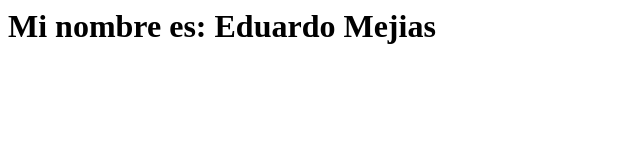
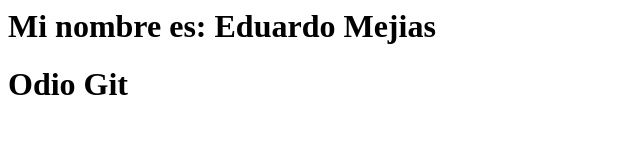
Before and after one commit to victorx29/practicaPullRequest, a plain HTML site: page index.html in a window 1280 px wide. Shown: the whole page, without its empty margins (0-640 px from the left). Drawn offline with Linux system fonts and the light colour scheme.

Commit message:
Odio git

```diff
--- a/index.html
+++ b/index.html
@@ -4,5 +4,6 @@
   </head>
   <body>
     <h1> Mi nombre es: Eduardo Mejias </h1>
+    <h1>Odio Git</h1>
   </body>
 </html>
```
